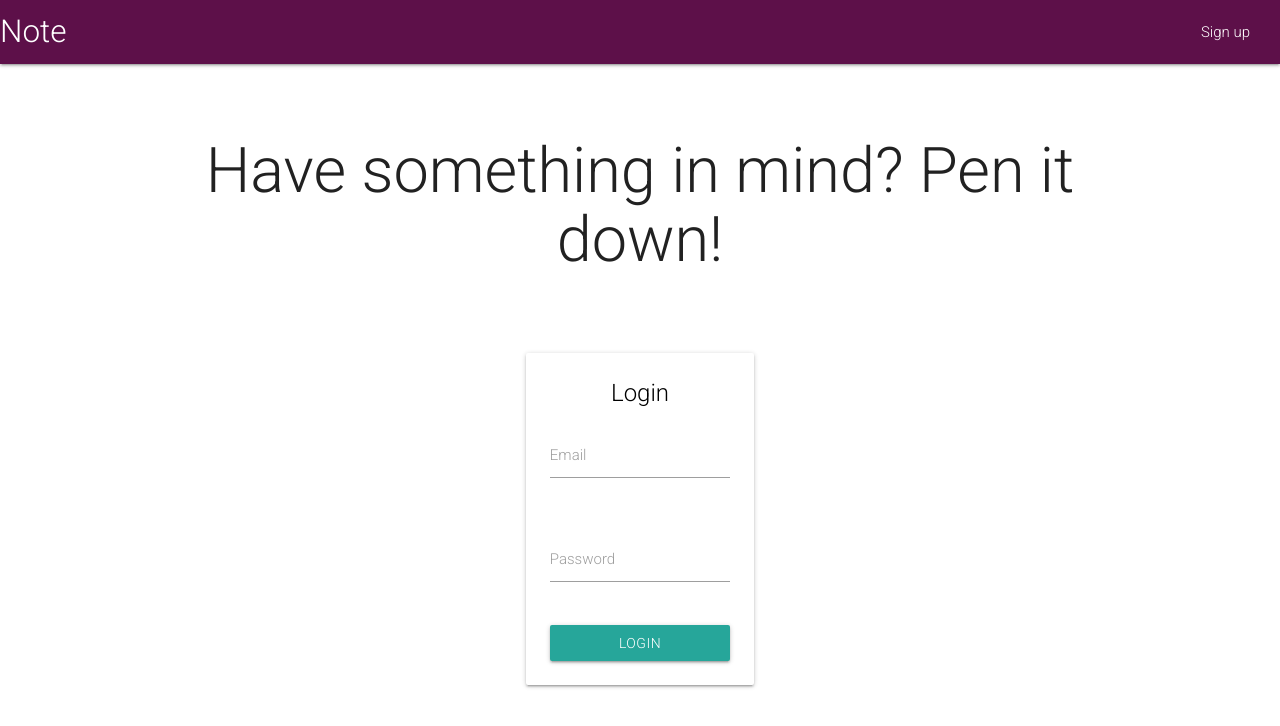
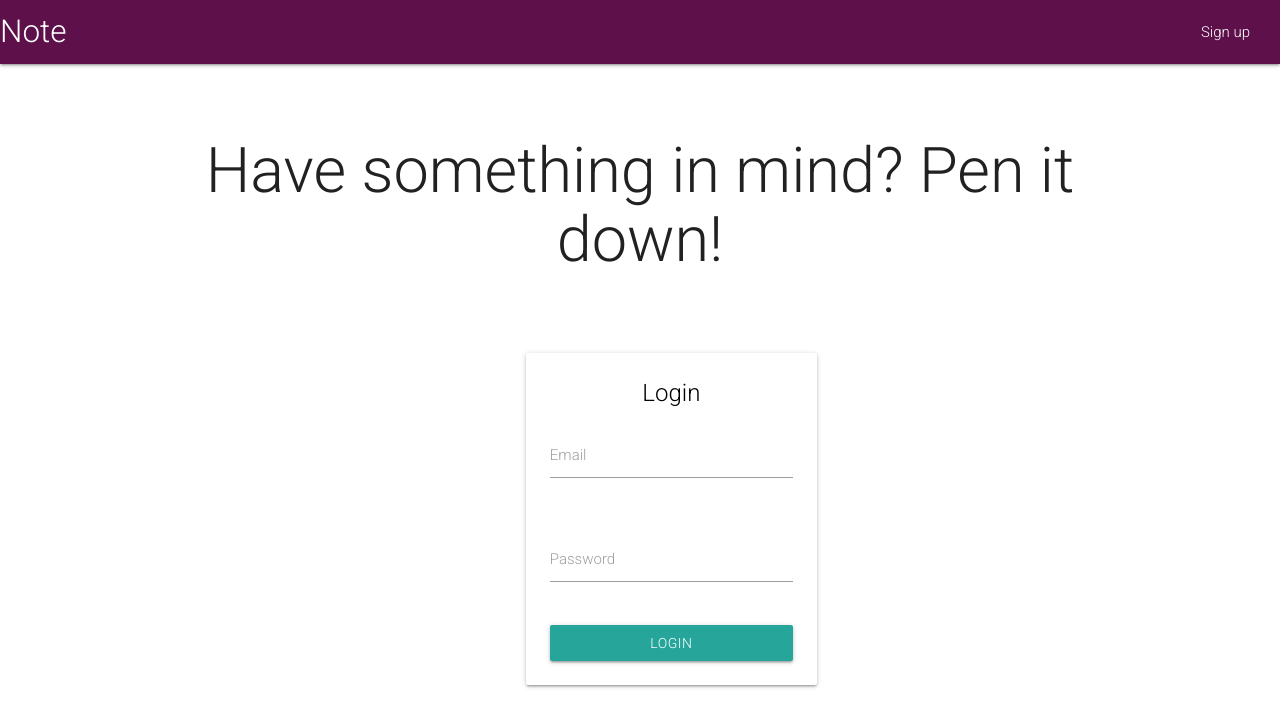
Before and after one commit to MichaelGee/note, a React (Create React App) app: page / in a window 1280 px wide. Shown: the top 726 px of the page. Built offline with nearby package versions, Linux system fonts and the light colour scheme.

Commit message:
done the signup route

```diff
--- a/src/App.css
+++ b/src/App.css
@@ -13,7 +13,7 @@ body{
 }
 
  .login{
-    width: 40% !important;
+    width: 50% !important;
     margin-left: 30% !important;
 }
 
```
